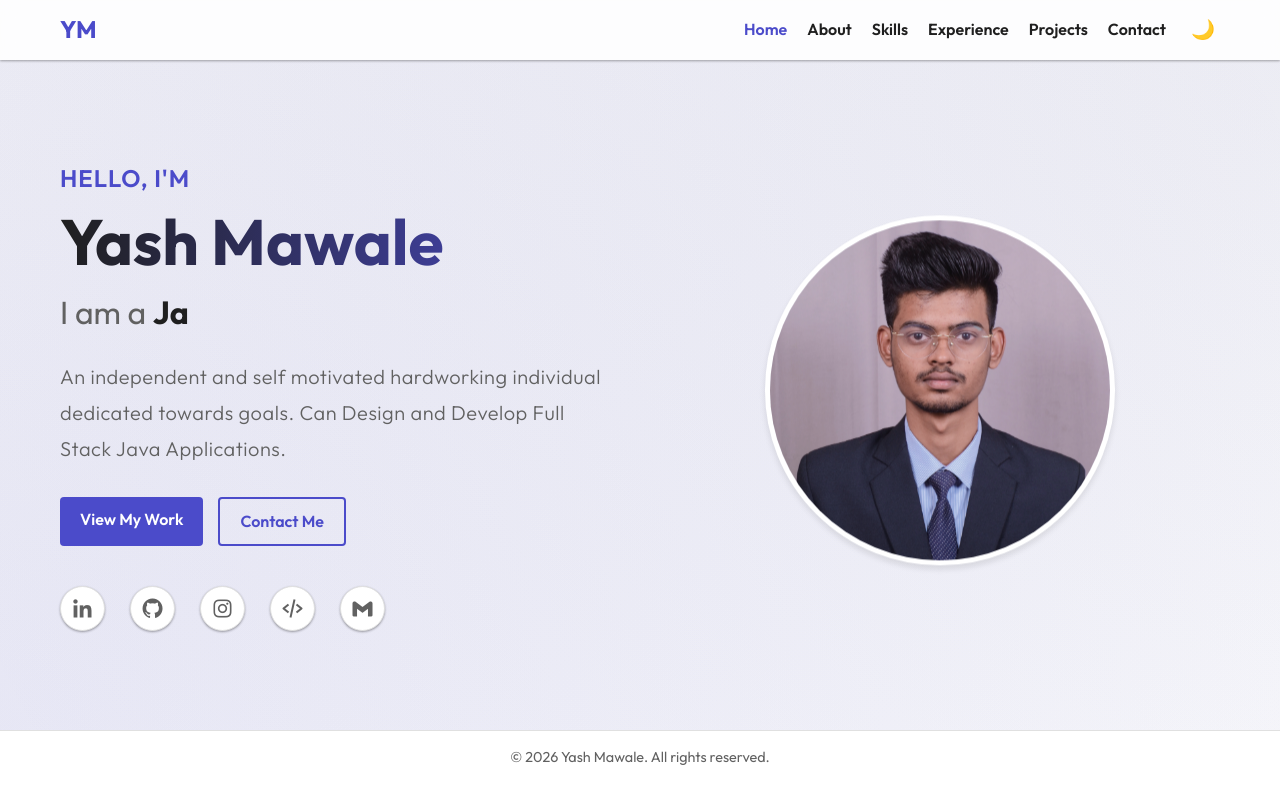
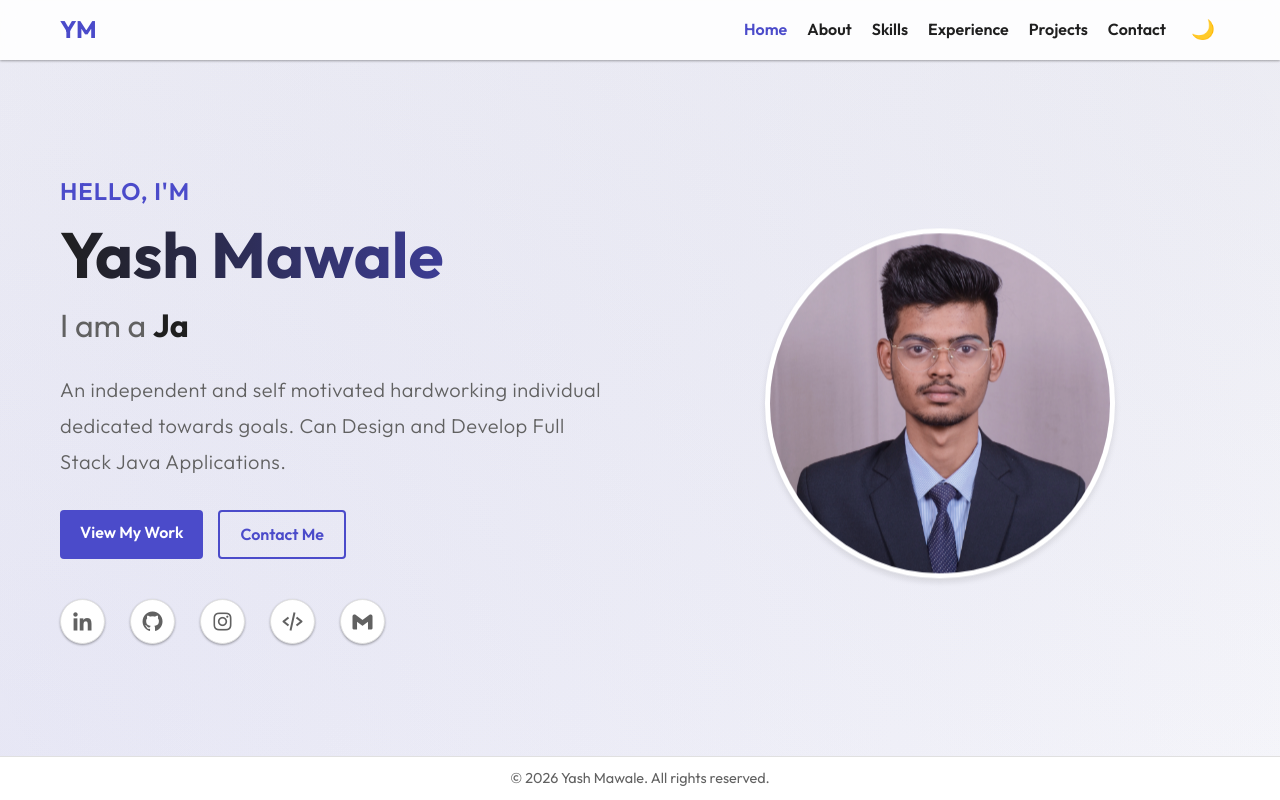
Before and after one commit to yash23-mawale/Yash_Mawale_Portfolio_Web, an Angular app: page / in a window 1280 px wide. Built offline with nearby package versions, Linux system fonts and the light colour scheme.

Commit message:
Footer align properly at bottom

```diff
--- a/src/app/app.component.html
+++ b/src/app/app.component.html
@@ -1,5 +1,5 @@
 <app-navbar></app-navbar>
 <div class="content-wrapper">
   <router-outlet></router-outlet>
+  <app-footer></app-footer>
 </div>
-<app-footer></app-footer>
--- a/src/app/components/footer/footer.component.css
+++ b/src/app/components/footer/footer.component.css
@@ -1,6 +1,6 @@
 .footer {
     background-color: var(--bg-card);
-    padding: 15px 0;
+    padding: 10px 0;
     /* Slightly reduced padding */
     border-top: 1px solid var(--border-color);
     flex-shrink: 0;
@@ -16,6 +16,11 @@
     font-size: 0.9rem;
 }
 
+.footer-container p {
+    margin: 0;
+    text-align: center;
+}
+
 
 
 @media (max-width: 600px) {
```
